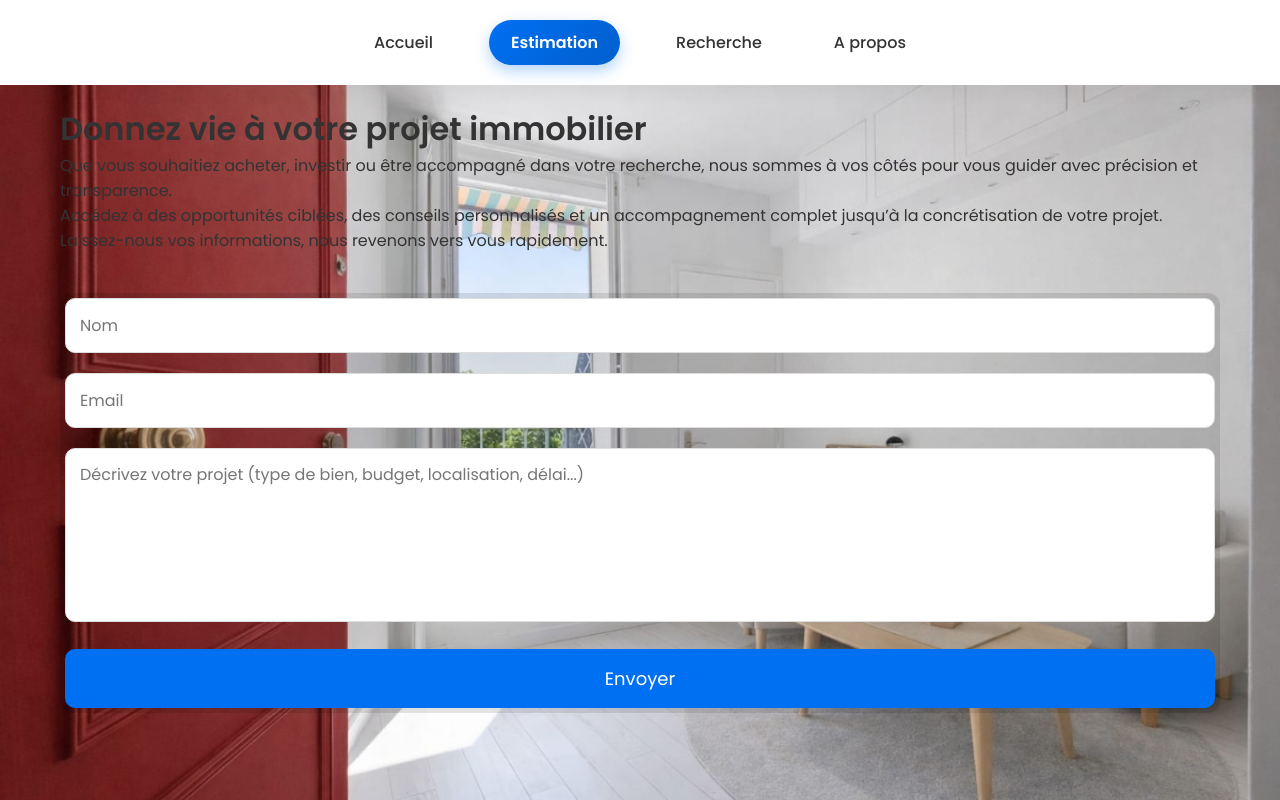
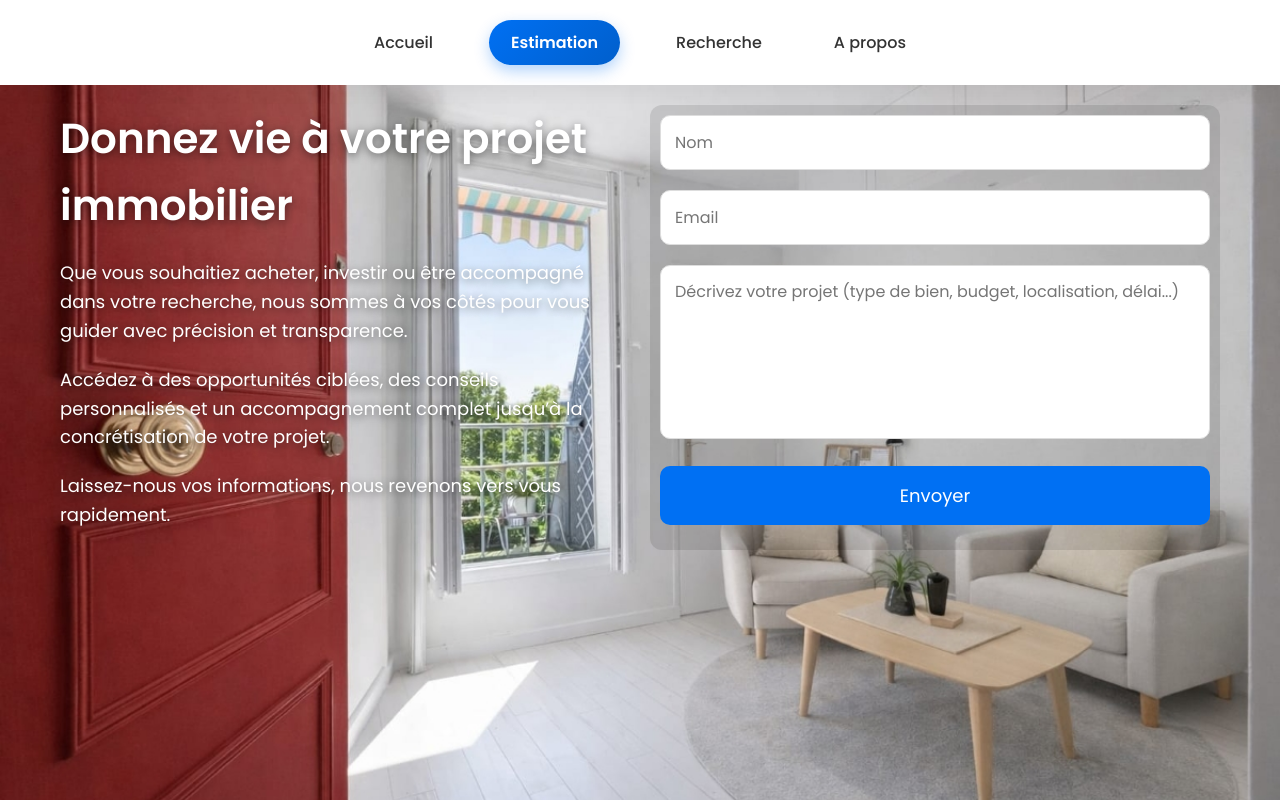
Before and after one commit to Juju-kpi/estimation_immo, a Next.js app: page /contact in a window 1280 px wide. Built offline with nearby package versions, Linux system fonts and the light colour scheme.

Commit message:
Update globals.css

```diff
--- a/app/globals.css
+++ b/app/globals.css
@@ -362,22 +362,47 @@ body {
   display: flex;
   flex-wrap: wrap;
   gap: 40px;
-  padding: 20px 20px;
+  padding: 20px;
   max-width: 1200px;
   margin: auto;
 }
 
+.contact-text {
+  flex: 1;
+  min-width: 300px; /* s’adapte sur mobile */
+  color: white;
+  font-family: 'Poppins', sans-serif;
+  line-height: 1.6;
+}
+
+.contact-text h1 {
+  font-size: 42px;
+  margin-bottom: 20px;
+  text-shadow: 0 2px 10px rgba(0,0,0,0.5);
+}
+
+.contact-text p {
+  font-size: 18px;
+  margin-bottom: 20px;
+  text-shadow: 0 2px 10px rgba(0,0,0,0.5);
+}
 .contact-form-section {
   flex: 1;
   min-width: 300px;
-  border-radius: 12px;
-}
-.contact-form-section {
   background: rgba(0,0,0,0.1);
-  padding: 5px;
+  padding: 10px;
   border-radius: 12px;
 }
 
+@media (max-width: 900px) {
+  .contact-container {
+    flex-direction: column;
+  }
+
+  .contact-form-section {
+    padding: 20px;
+  }
+}
 .contact-form-section h1 {
   font-size: 42px;
   margin-bottom: 20px;
```
